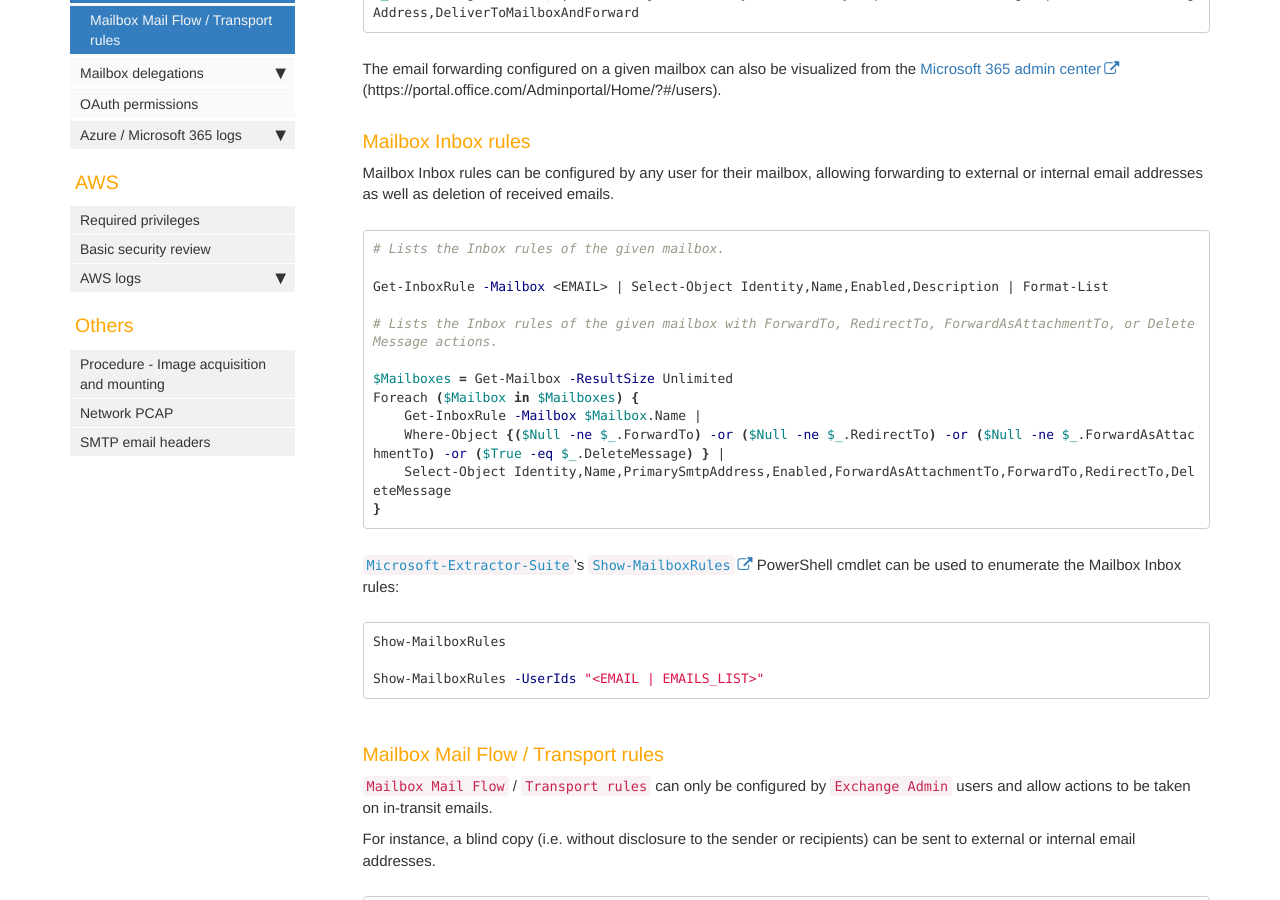
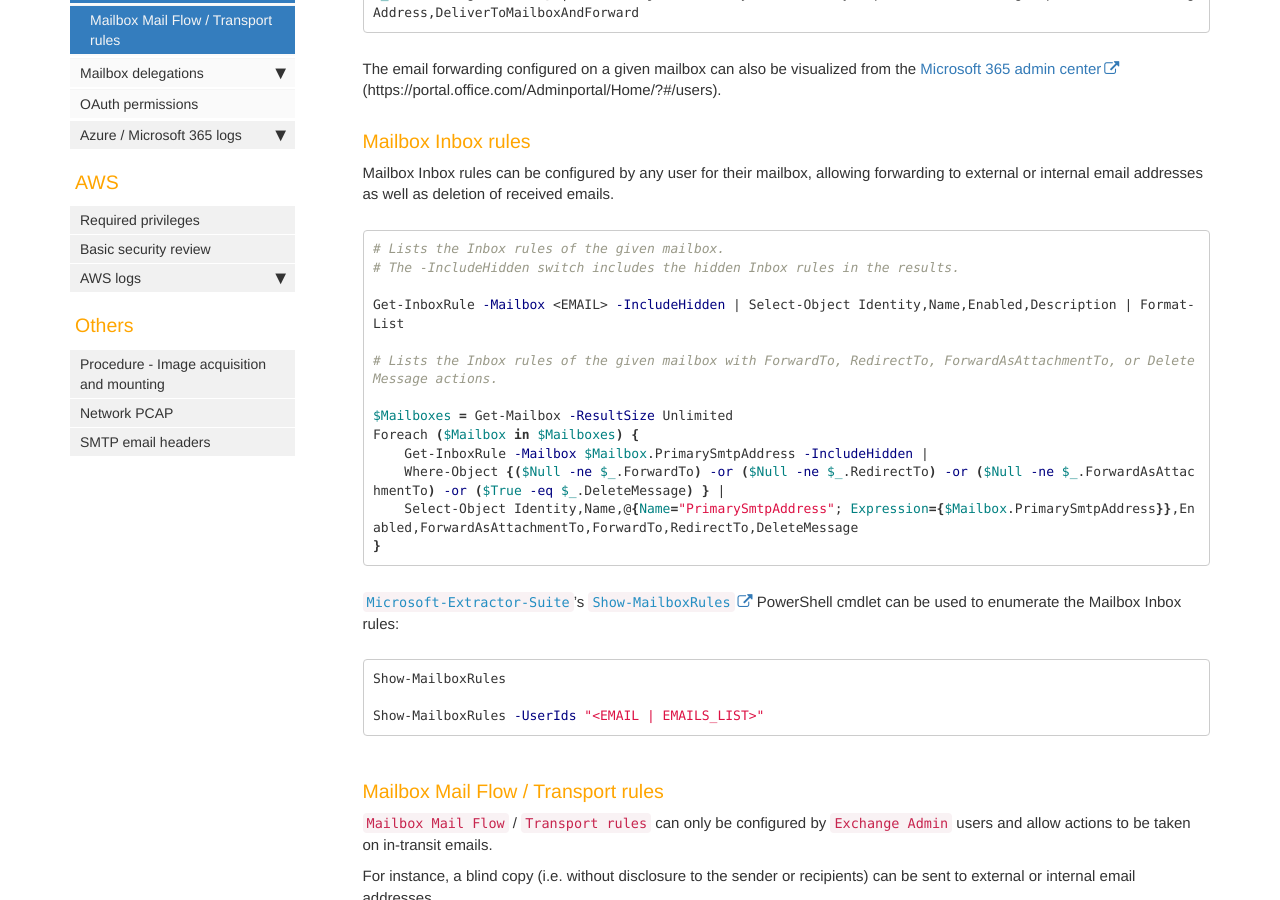
Before and after one commit to Qazeer/artefacts.help, a Jekyll site: the page built from pages/azure/m365_security_review_email_forwarding.md, in a window 1280 px wide and 900 px high, scrolled down 655 px. Built offline with Jekyll 4.4.1, drawn with Linux system fonts in a browser that asks for light colours; comment, search, counter and statistics services are not loaded.

Commit message:
[Artefact] M365 email forwarding - Fix the inbox rules mailbox column

````diff
--- a/pages/azure/m365_security_review_email_forwarding.md
+++ b/pages/azure/m365_security_review_email_forwarding.md
@@ -47,16 +47,17 @@ received emails.
 
 ```bash
 # Lists the Inbox rules of the given mailbox.
+# The -IncludeHidden switch includes the hidden Inbox rules in the results.
 
-Get-InboxRule -Mailbox <EMAIL> | Select-Object Identity,Name,Enabled,Description | Format-List
+Get-InboxRule -Mailbox <EMAIL> -IncludeHidden | Select-Object Identity,Name,Enabled,Description | Format-List
 
 # Lists the Inbox rules of the given mailbox with ForwardTo, RedirectTo, ForwardAsAttachmentTo, or DeleteMessage actions.
 
 $Mailboxes = Get-Mailbox -ResultSize Unlimited
 Foreach ($Mailbox in $Mailboxes) {
-    Get-InboxRule -Mailbox $Mailbox.Name |
+    Get-InboxRule -Mailbox $Mailbox.PrimarySmtpAddress -IncludeHidden |
     Where-Object {($Null -ne $_.ForwardTo) -or ($Null -ne $_.RedirectTo) -or ($Null -ne $_.ForwardAsAttachmentTo) -or ($True -eq $_.DeleteMessage) } |
-    Select-Object Identity,Name,PrimarySmtpAddress,Enabled,ForwardAsAttachmentTo,ForwardTo,RedirectTo,DeleteMessage
+    Select-Object Identity,Name,@{Name="PrimarySmtpAddress"; Expression={$Mailbox.PrimarySmtpAddress}},Enabled,ForwardAsAttachmentTo,ForwardTo,RedirectTo,DeleteMessage
 }
 ```
 
````
